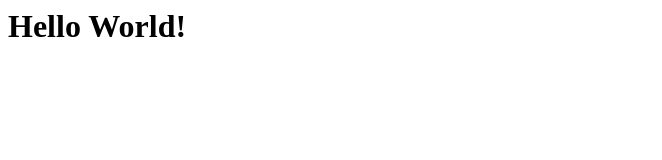
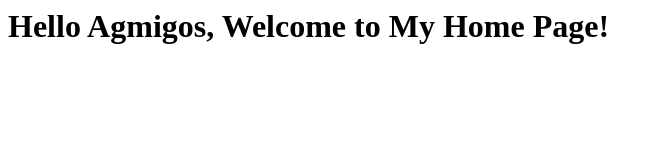
Before and after one commit to dacode21/dacode21.github.io, a plain HTML site: page index.html in a window 1280 px wide. Shown: the whole page, without its empty margins (0-662 px from the left). Drawn offline with Linux system fonts and the light colour scheme.

Commit message:
Update index.html

```diff
--- a/index.html
+++ b/index.html
@@ -1 +1 @@
-<h1>Hello World!</h1>
+<h1>Hello Agmigos, Welcome to My Home Page!</h1>
```
